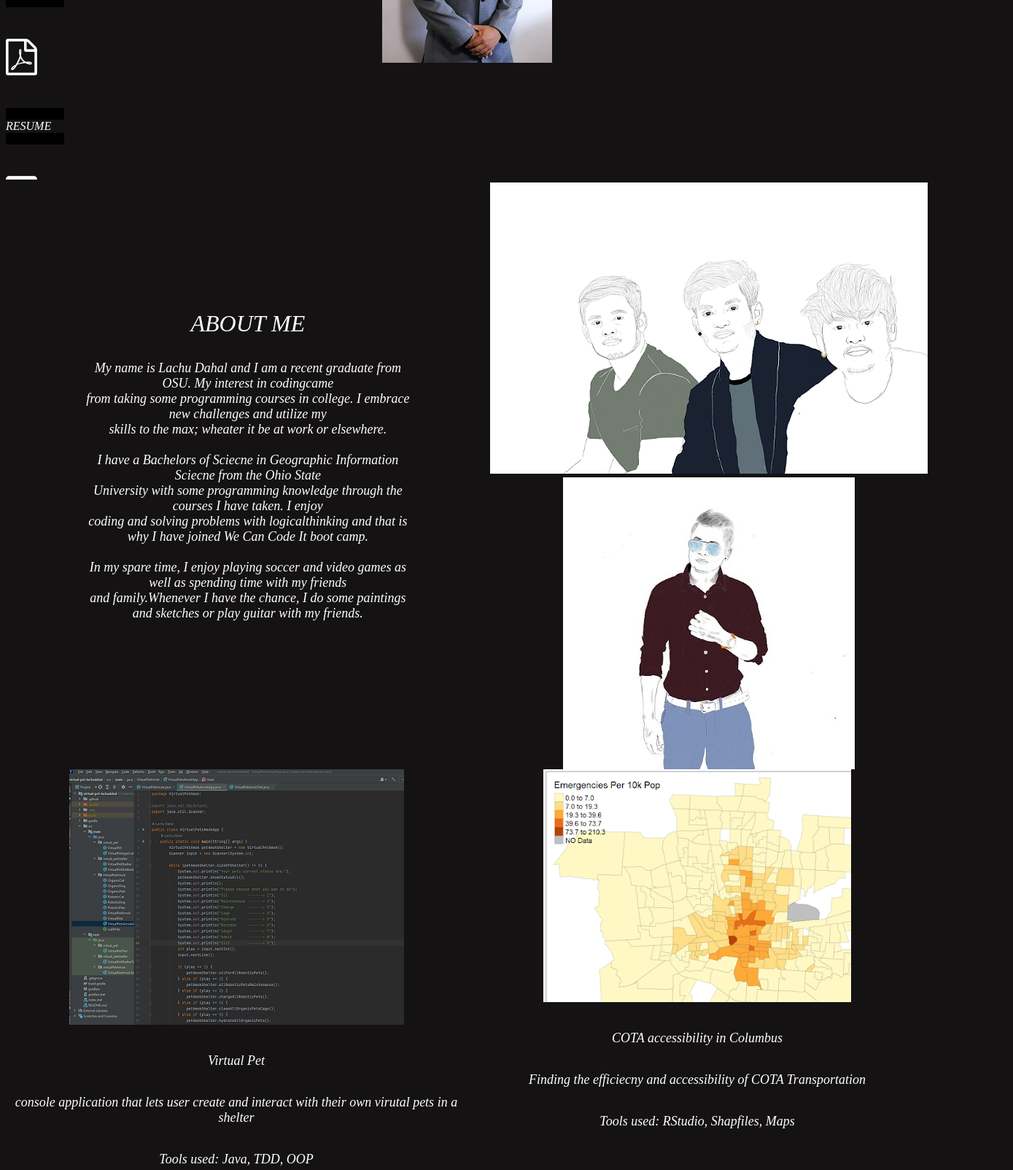
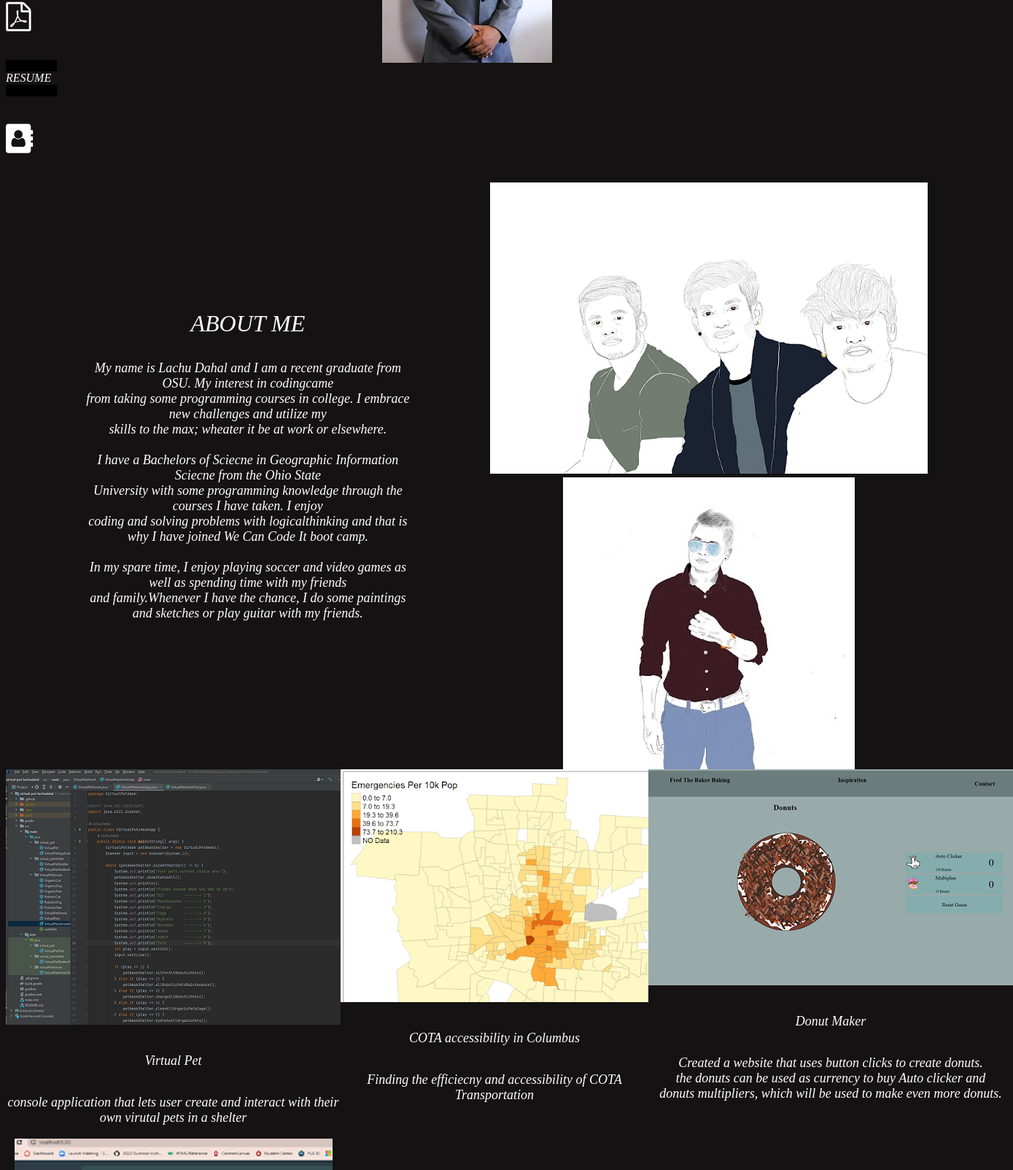
Before and after one commit to lachudahal/lachudahal.github.io, a plain HTML site: page index.html in a window 1280 px wide. Shown: the part 554-2157 px from the top of the page at 73% size, 1389 px wide, since content can reach past the window. Drawn offline with Linux system fonts and the light colour scheme.

Commit message:
added project

```diff
--- a/css/layout.css
+++ b/css/layout.css
@@ -5,12 +5,13 @@
 }
 
 .sidebar{
-    width: 80px;
+    width: 70px;
     background-color:black;
     height: 100%;
     position: fixed;
     top: 0;
     overflow: hidden;
+    overflow-x: hidden;
 }
 
 .sidebar a{
@@ -18,8 +19,8 @@
     text-align: center;
     padding: 50%;
     padding-left: 0%;
-    transition: all 0.3s ease;
-    font-size: 50px;
+    transition: all 0.2s ease;
+    font-size: 40px;
     color: white;
     text-decoration: none;
 }
@@ -63,7 +64,7 @@
     color: white;
     font-size: large;
     display: grid;
-    grid-template-columns: repeat(2, 4fr);
+    grid-template-columns: repeat(3, 2fr);
 }
 .container > div{
    display: flex;
@@ -71,7 +72,6 @@
    align-items: center;
    justify-content: center;
    text-align: center;
-   padding-bottom: 4px;
 }
 .contact{
     width: 100%;
--- a/index.html
+++ b/index.html
@@ -69,7 +69,7 @@
                 <img src="/images/virtualpet.png">
                 <p><br>Virtual Pet <br></p>
                 <p>console application that lets user create and interact with their own virutal pets in a shelter</p>
-                <p>Tools used: Java, TDD, OOP</p>
+                <!-- <p>Tools used: Java, TDD, OOP</p> -->
             </div>
         </div>
         <div class="container">
@@ -77,7 +77,7 @@
                 <img src="/images/project.png">
                 <p><br>COTA accessibility in Columbus<br></p>
                 <p>Finding the efficiecny and accessibility of COTA Transportation</p>
-                <p>Tools used: RStudio, Shapfiles, Maps</p>
+                <!-- <p>Tools used: RStudio, Shapfiles, Maps</p> -->
             </div>
         </div>
         <div class="container">
```
